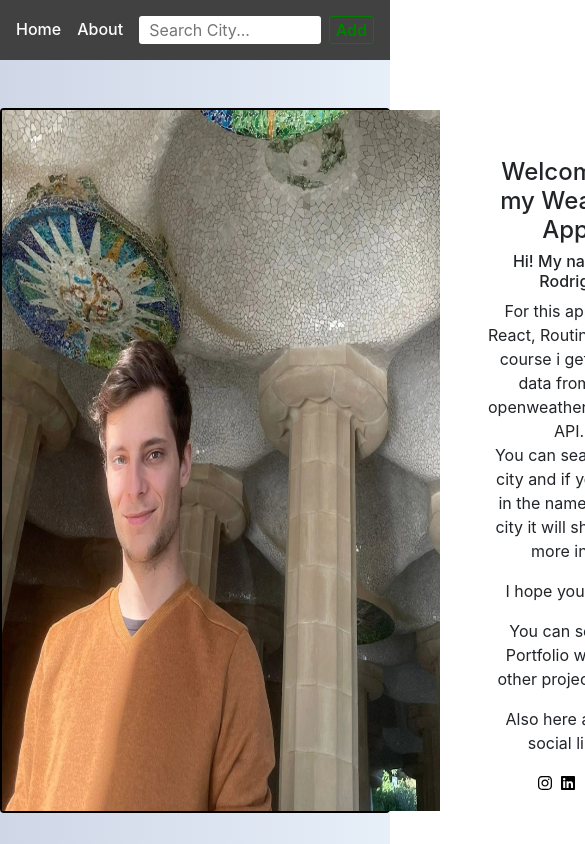
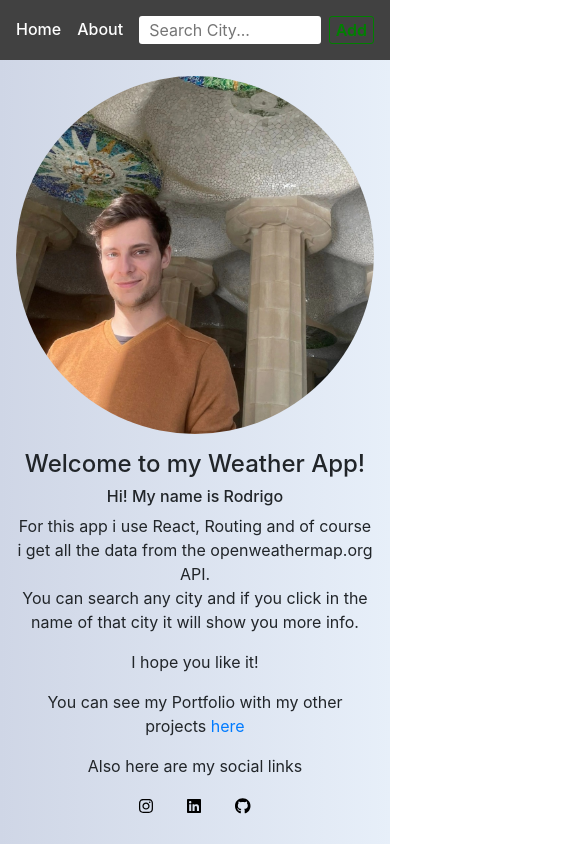
Before and after one commit to rodrigogerman16/WeatherApp, a React (Create React App) app: page /about in a window 390 px wide. Shown: the top 844 px of the page, 585 px wide, since content can reach past the window. Built offline with nearby package versions, Linux system fonts and the light colour scheme.

Commit message:
About css media changes

```diff
--- a/src/modules/About.module.css
+++ b/src/modules/About.module.css
@@ -6,6 +6,7 @@
     margin: auto;
     margin-top: 3em;
     max-width: 880px;
+    background: linear-gradient(90deg, rgba(207,214,230,1) 0%, rgba(231,239,249,1) 100%);
 }
 
 .DescriptionContainer{
@@ -30,3 +31,22 @@
 .ContactContainer a{
     color: black;
 }
+
+@media (max-width: 900px) {
+    .AboutContainer{
+        display: flex;
+        flex-direction: column;
+        border: none;
+        margin-top: 1em;
+    }
+
+    .ImgContainer img{
+        border-radius: 50%;
+        width: -webkit-fill-available;
+        min-width: 200px;
+        margin: 0 1em;
+    }
+    .DescriptionContainer{
+        padding: 1em;
+    }
+}
```
